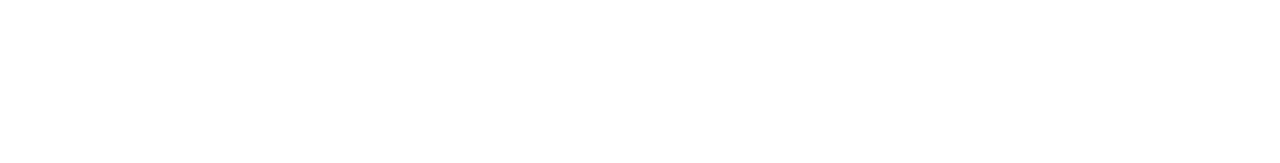
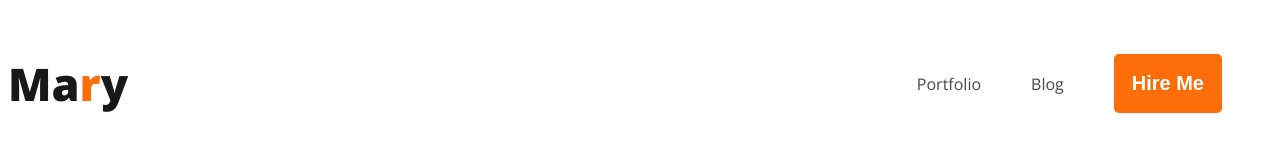
Before and after one commit to shahadat500441/webdeveloper-portfolio, a plain HTML site: page index.html in a window 1280 px wide. Drawn offline with nearby package versions, Linux system fonts and the light colour scheme.

Commit message:
navbar add

```diff
--- a/index.html
+++ b/index.html
@@ -1,11 +1,40 @@
 <!DOCTYPE html>
 <html lang="en">
+
 <head>
     <meta charset="UTF-8">
     <meta name="viewport" content="width=device-width, initial-scale=1.0">
     <title>Developer Portfolio</title>
+    <!-- google fonts start -->
+    <link rel="preconnect" href="https://fonts.googleapis.com">
+    <link rel="preconnect" href="https://fonts.gstatic.com" crossorigin>
+    <link href="https://fonts.googleapis.com/css2?family=Open+Sans:wght@400;700;800&display=swap" rel="stylesheet">
+    <!-- google fonts end -->
+    <link rel="stylesheet" href="styles/portfolio.css">
 </head>
+
 <body>
 
+
+    <header>
+        <nav >
+            <h3 class="nav-title">Ma<span class="text-primary">r</span>y</h3>
+            <ul>
+                <li><a href="">Portfolio</a></li>
+                <li><a href="">Blog</a></li>
+                <li><button class="btn-primary">Hire Me</button></li>
+            </ul>
+        </nav>
+    </header>
+
+
+    <main>
+
+    </main>
+
+    <footer>
+
+    </footer>
 </body>
+
 </html>
--- /dev/null
+++ b/styles/portfolio.css
@@ -0,0 +1,41 @@
+/* common shered styles */
+body{
+    font-family: 'Open Sans', sans-serif;
+}
+.text-primary{
+    color:#FD6E0A;
+}
+.btn-primary{
+    background-color:#FD6E0A;
+    border-radius: 5px;
+    border:0;
+    color:#fff;
+    font-size: 20px;
+    font-weight: 700;
+    padding:18px;
+
+}
+/* nav related style */
+nav{
+    display: flex;
+    justify-content: space-between;
+    align-items: center;
+}
+.nav-title{
+    color:#181818;
+    font-size: 45px;
+    font-weight: 800;
+
+}
+nav > ul{
+    display: flex;
+    align-items: center;
+}
+ul li{
+    list-style: none;
+    margin-right: 50px;
+}
+nav a{
+    text-decoration: none;
+    color:#474747;
+}
```
